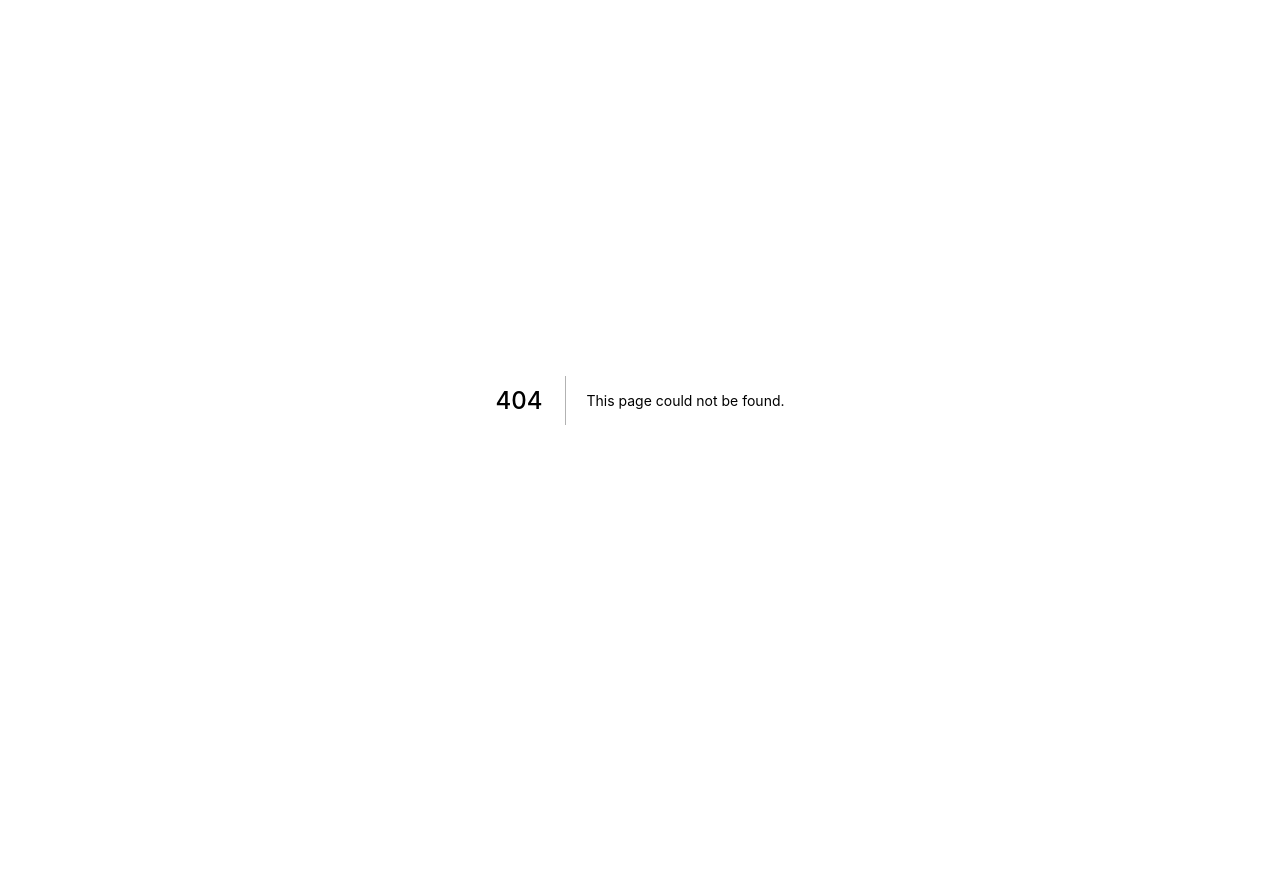
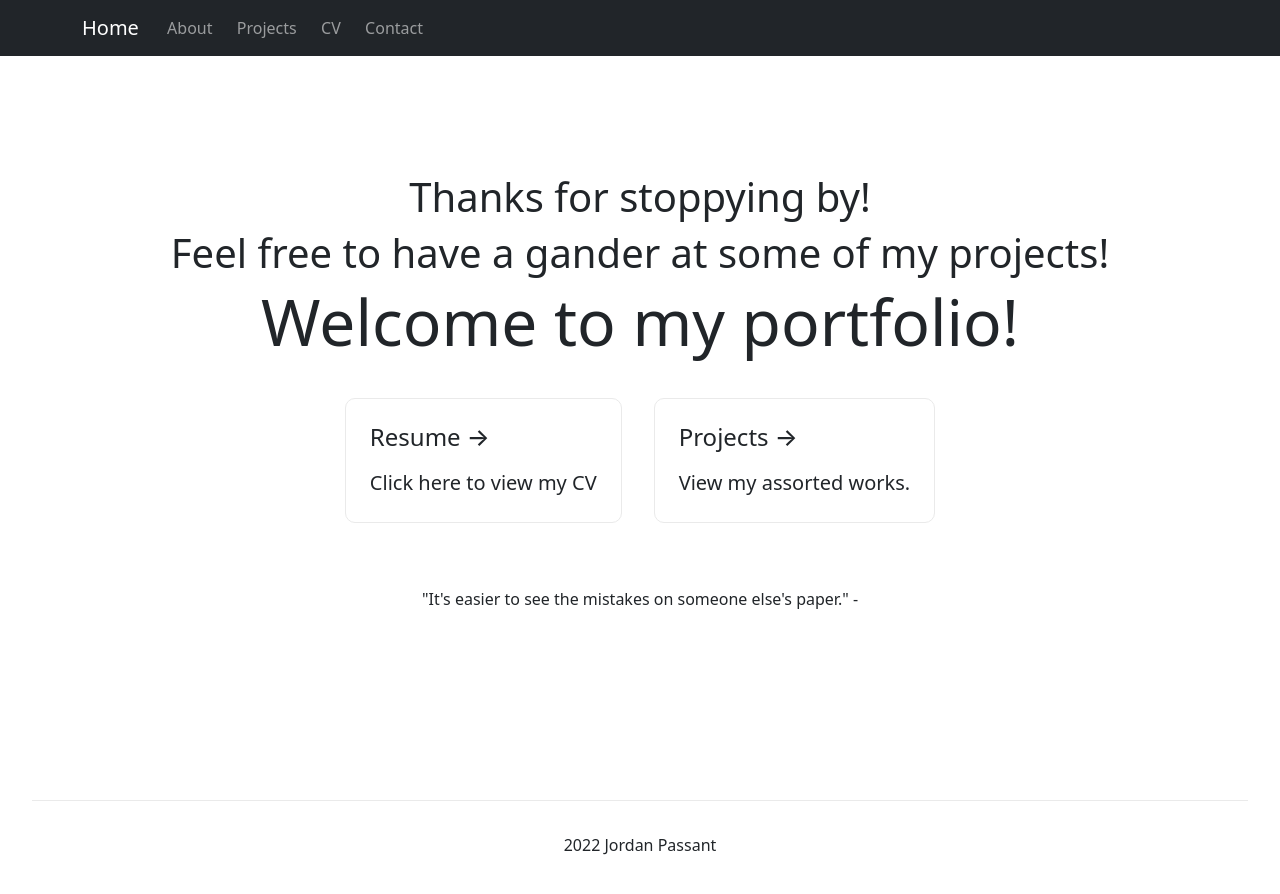
Before and after one commit to JPass88/Portfolio, a Next.js app: page /projects in a window 1280 px wide. Before the commit this address had no page. Shown: the top 894 px of the page. Before the commit the page ends 800 px from the top, so only its background shows below. Built offline with nearby package versions, Linux system fonts and the light colour scheme.

Commit message:
added projects page

```diff
--- /dev/null
+++ b/pages/projects.js
@@ -0,0 +1,54 @@
+import Head from 'next/head'
+import Image from 'next/image'
+import styles from '../styles/Home.module.css'
+import Header from '../components/header'
+import Quote from '../components/quote'
+
+export default function Home() {
+  return (
+    <div className={styles.container}>
+      <Head>
+        <title>JordanPassant</title>
+        <meta name="description" content="Generated by create next app" />
+        <link rel="icon" href="/favicon.ico" />
+      </Head>
+
+      <Header />
+
+      <main className={styles.main}>
+
+        <h1>Thanks for stoppying by!</h1>
+        <h1>Feel free to have a gander at some of my projects!</h1>
+
+        <h1 className={styles.title}>
+          Welcome to my portfolio!
+        </h1>
+
+        <br></br>
+
+        <div className={styles.grid}>
+          <a href="https://nextjs.org/docs" className={styles.card}>
+            <h2>Resume &rarr;</h2>
+            <p>Click here to view my CV</p>
+          </a>
+
+          <a href="https://nextjs.org/learn" className={styles.card}>
+            <h2>Projects &rarr;</h2>
+            <p>View my assorted works.</p>
+          </a>
+        </div>
+
+        <br></br>
+        <br></br>
+
+      <Quote />
+
+      </main>
+
+      <footer className={styles.footer}>
+        <p>2022 Jordan Passant</p>
+        <br></br>
+      </footer>
+    </div>
+  )
+}
```
